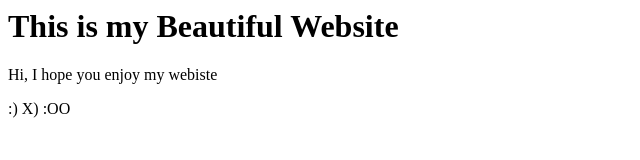
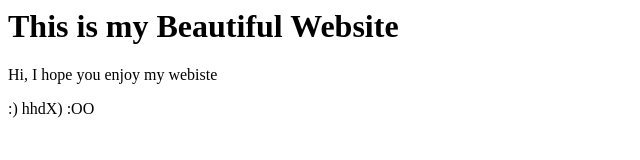
Before and after one commit to akshay1995mj/awesome-repo, a plain HTML site: page index.html in a window 1280 px wide. Shown: the full height of the page, 0-640 px from the left. Drawn offline with Linux system fonts and the light colour scheme.

Commit message:
added feature 1

```diff
--- a/index.html
+++ b/index.html
@@ -2,5 +2,5 @@
 <title> This is my website </title>
 <h1> This is my Beautiful Website </h1>
 <p> Hi, I hope you enjoy my webiste  </p>
-<p> :) X) :OO</p>
+<p> :) hhdX) :OO</p>
 </html>
```
